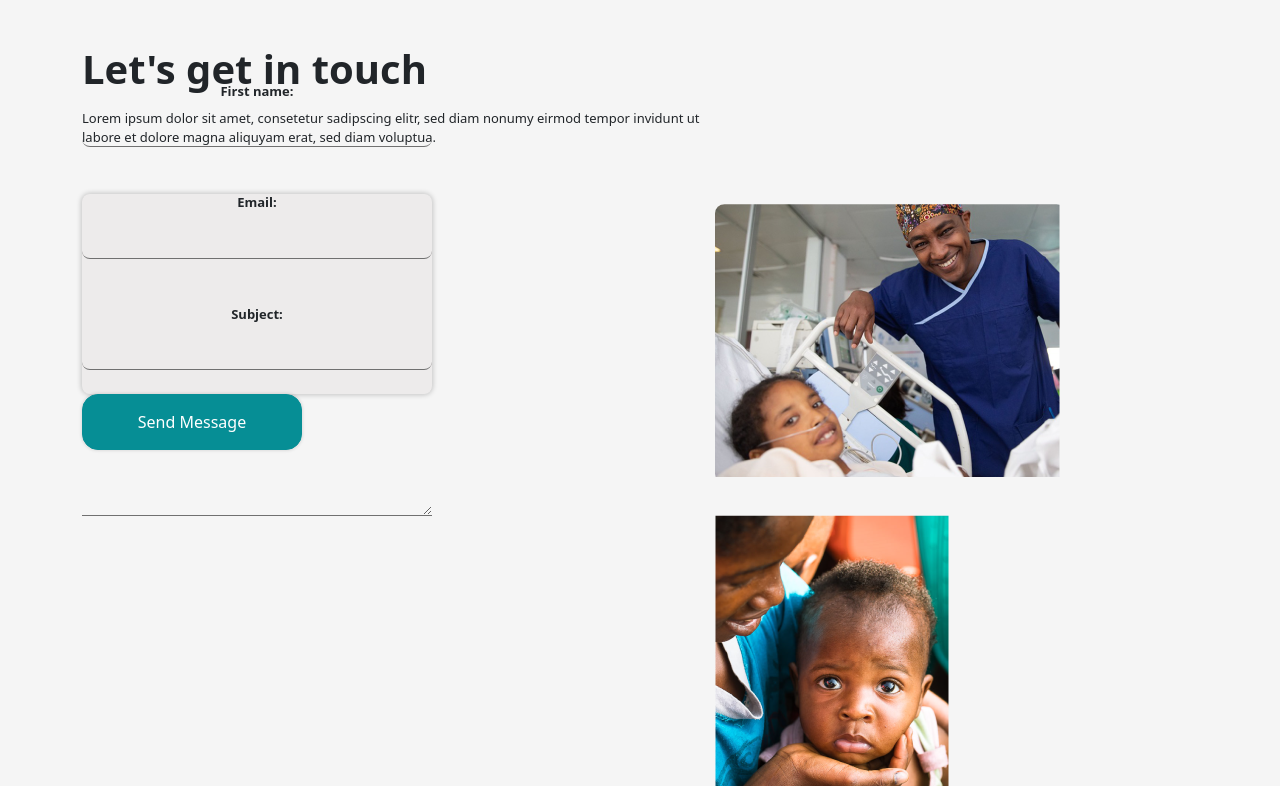
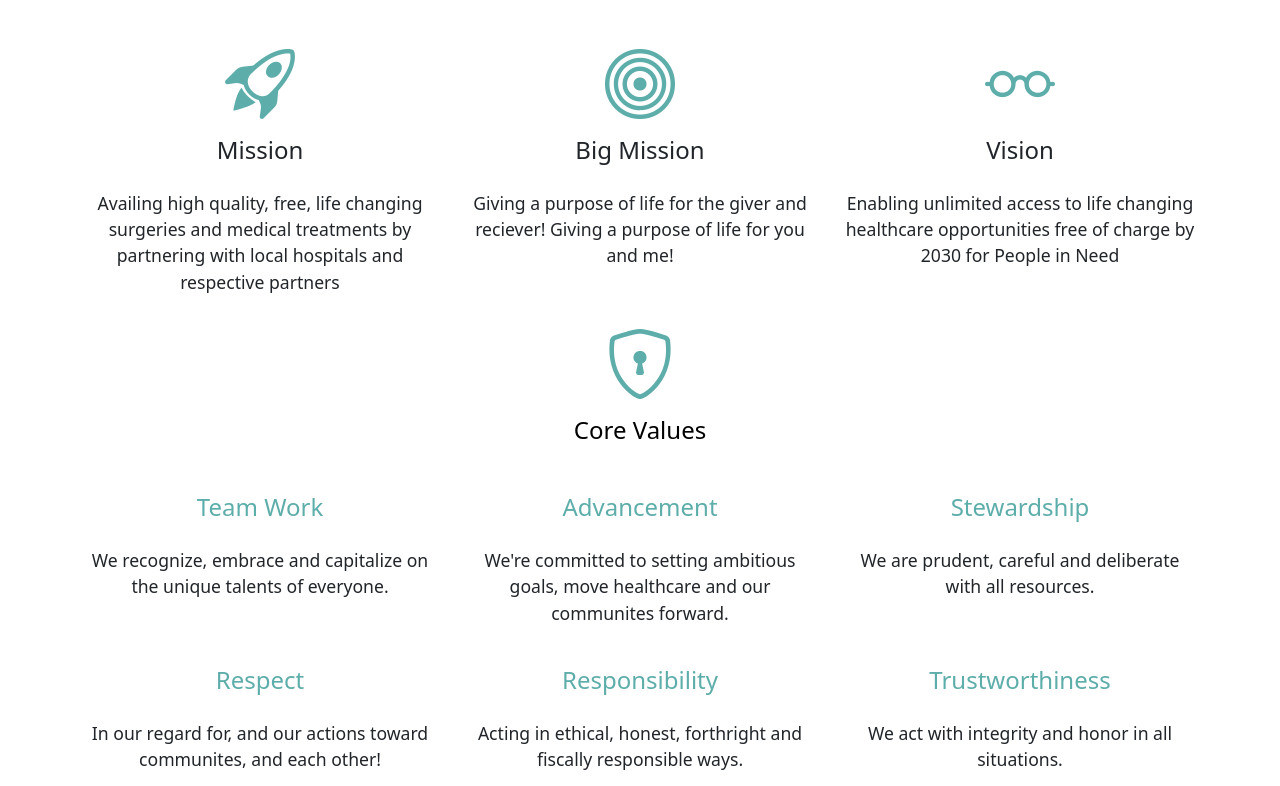
Before and after one commit to Debisa07/Medical-Crowdfunding-System-, a React (Create React App) app: page / in a window 1280 px wide. Shown: the part 1914-2700 px from the top of the page. Built offline with nearby package versions, Linux system fonts and the light colour scheme; a web font is replaced by a local one.

Commit message:
adding a about us section

```diff
--- a/src/App.css
+++ b/src/App.css
@@ -38,6 +38,7 @@
 }
 
 /* Biruk css */
+
 .donor-p p {
   font-size: 1rem;
   font-weight: 300;
@@ -74,3 +75,17 @@
 .profile-text {
   margin: 0;
 }
+
+.about-us i {
+  font-size: 70px;
+  color: #5dadaa;
+}
+
+.about-us p {
+  margin-top: 25px;
+  font-size: 1.1rem;
+}
+
+.core-values h4 {
+  color: #5dadaa;
+}
--- /dev/null
+++ b/src/screens/AboutUs.jsx
@@ -0,0 +1,91 @@
+export default function AboutUs() {
+  return (
+    <>
+      <div className="about-us">
+        <h1 className="text-center mb-4">About Us</h1>
+        <div class="container text-center">
+          <div class="row">
+            <div class="col-md">
+              <i class="bi bi-rocket-takeoff"></i>
+              <h4>Mission</h4>
+              <p className="lead">
+                Availing high quality, free, life changing surgeries and medical
+                treatments by partnering with local hospitals and respective
+                partners
+              </p>
+            </div>
+            <div class="col-md">
+              <i class="bi bi-bullseye"></i>
+              <h4>Big Mission</h4>
+              <p className="lead">
+                Giving a purpose of life for the giver and reciever! Giving a
+                purpose of life for you and me!
+              </p>
+            </div>
+            <div class="col-md">
+              <i class="bi bi-eyeglasses"></i>
+              <h4>Vision</h4>
+              <p className="lead">
+                Enabling unlimited access to life changing healthcare
+                opportunities free of charge by 2030 for People in Need
+              </p>
+            </div>
+          </div>
+        </div>
+
+        <div className="text-center core-values">
+          <i class="bi bi-shield-lock"></i>
+          <h4 className="text-black">Core Values</h4>
+          <div class="container text-center mt-5">
+            <div class="row">
+              <div class="col-md">
+                <h4>Team Work</h4>
+                <p className="lead">
+                  We recognize, embrace and capitalize on the unique talents of
+                  everyone.
+                </p>
+              </div>
+              <div class="col-md">
+                <h4>Advancement</h4>
+                <p className="lead">
+                  We're committed to setting ambitious goals, move healthcare
+                  and our communites forward.
+                </p>
+              </div>
+              <div class="col-md">
+                <h4>Stewardship</h4>
+                <p className="lead">
+                  We are prudent, careful and deliberate with all resources.
+                </p>
+              </div>
+            </div>
+          </div>
+          <div class="container text-center mt-4">
+            <div class="row">
+              <div class="col-md">
+                <h4>Respect</h4>
+                <p className="lead">
+                  In our regard for, and our actions toward communites, and each
+                  other!
+                </p>
+              </div>
+              <div class="col-md">
+                <h4>Responsibility</h4>
+                <p className="lead">
+                  Acting in ethical, honest, forthright and fiscally responsible
+                  ways.
+                </p>
+              </div>
+              <div class="col-md">
+                <h4>Trustworthiness</h4>
+                <p className="lead">
+                  We act with integrity and honor in all situations.
+                </p>
+              </div>
+            </div>
+          </div>
+        </div>
+      </div>
+    </>
+  );
+}
--- a/src/screens/Landing.jsx
+++ b/src/screens/Landing.jsx
@@ -5,7 +5,8 @@ import Header from "../components/Sections/Header";
 import Services from "../components/Sections/Services";
 import Projects from "../components/Sections/Projects";
 import Contact from "../components/Sections/Contact";
-import Footer from "../components/Sections/Footer"
+import Footer from "../components/Sections/Footer";
+import AboutUs from "./AboutUs";
 
 export default function Landing() {
   return (
@@ -13,9 +14,10 @@ export default function Landing() {
       <TopNavbar />
       <Header />
       <Services />
-      <Projects/>
-      <Contact/>
-      <Footer/>
+      <Projects />
+      <AboutUs />
+      <Contact />
+      <Footer />
     </>
   );
 }
--- a/src/style/SignIn.css
+++ b/src/style/SignIn.css
@@ -87,16 +87,16 @@ button {
   transition: all 0.2s ease-in-out;
 }
 
-button:hover,
+/* button:hover,
 button:focus {
   background-color: #0066cc;
   box-shadow: 0px 0px 5px 1px rgba(0, 0, 0, 0.2);
-}
+} */
 
-p {
+/* p {
   margin-top: 1rem;
   font-size: 0.8rem;
-}
+} */
 
 a {
   color: #0077ff;
```
